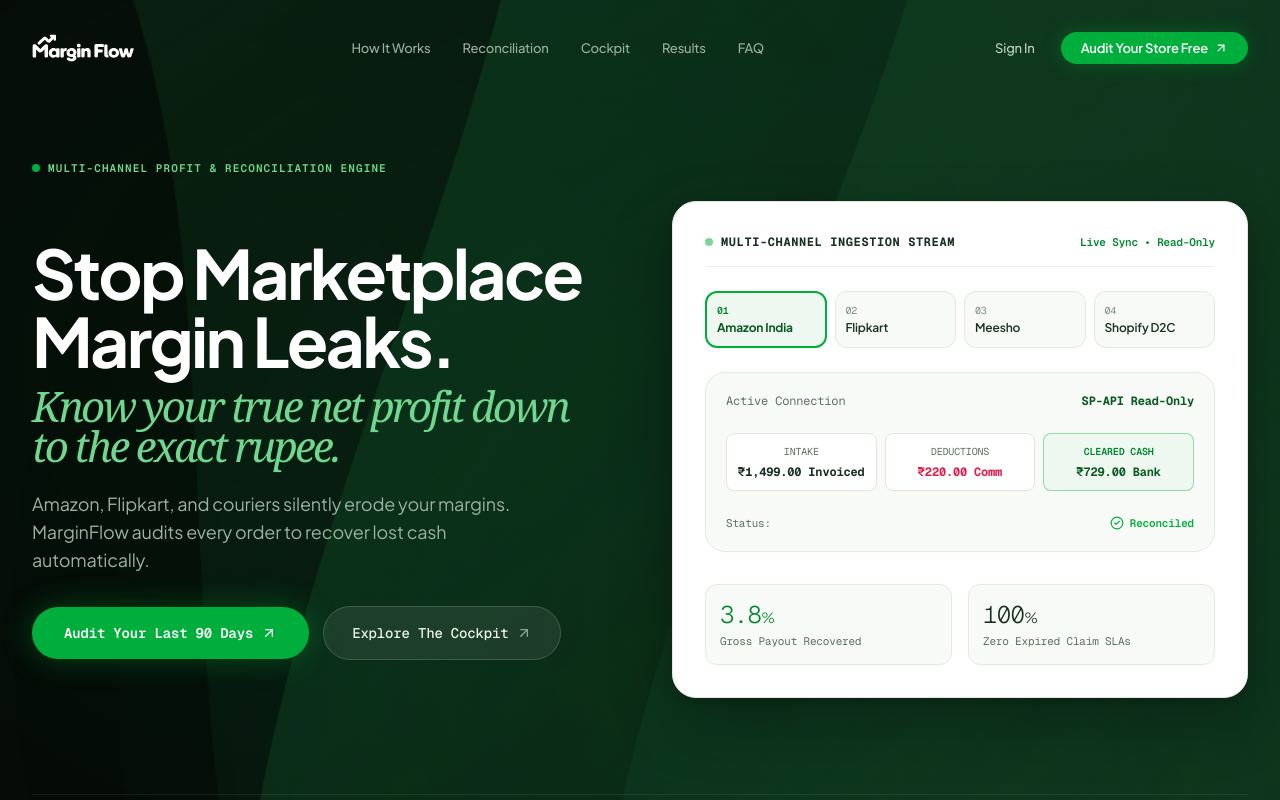
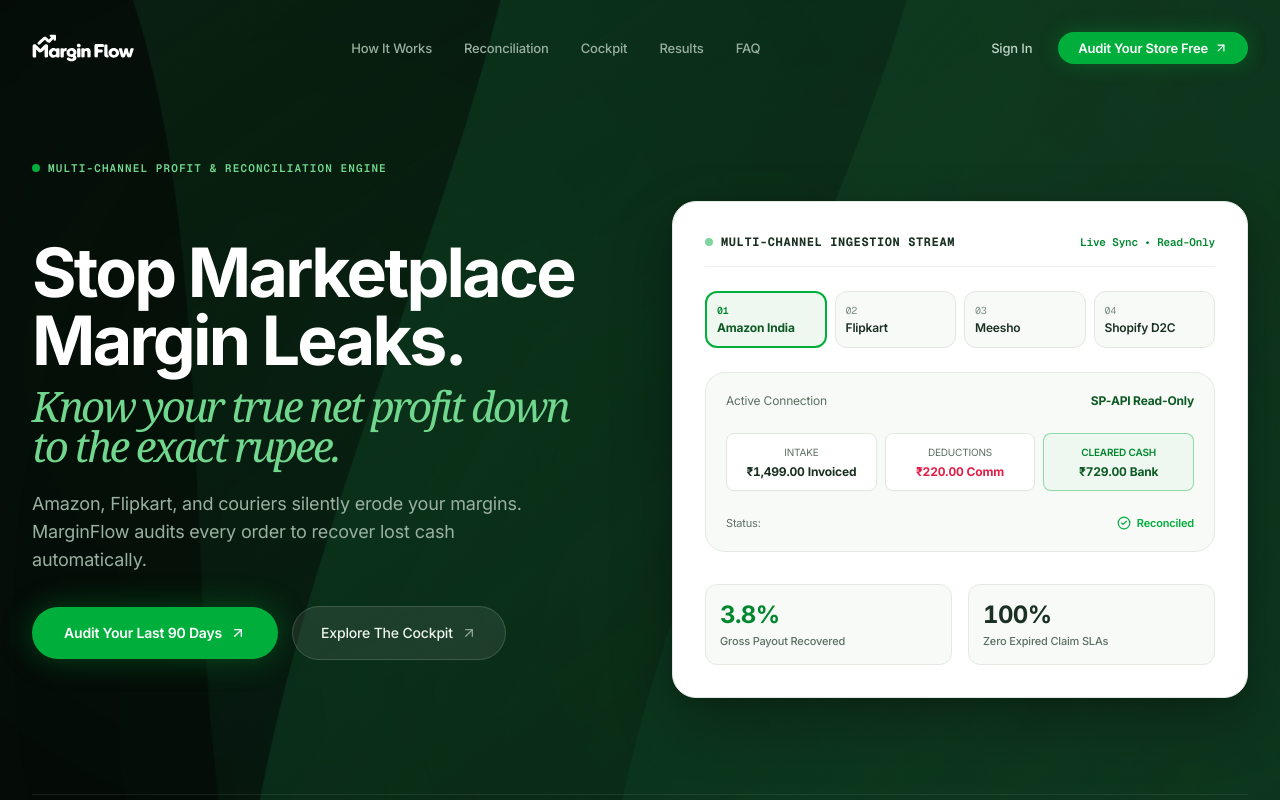
Before and after one commit to Ujjaval0/Margin-Flow, a Next.js app: page / in a window 1280 px wide. Shown: the top 800 px of the page. Built offline with nearby package versions, Linux system fonts and the light colour scheme.

Commit message:
fixing fonts

```diff
--- a/src/app/globals.css
+++ b/src/app/globals.css
@@ -1,12 +1,8 @@
-@import url('https://fonts.googleapis.com/css2?family=Plus+Jakarta+Sans:wght@300;400;500;600;700;800&family=Space+Grotesk:wght@500;600;700&display=swap');
-
 @tailwind base;
 @tailwind components;
 @tailwind utilities;
 
 :root {
-  --font-jakarta: "Plus Jakarta Sans", -apple-system, BlinkMacSystemFont, "SF Pro Display", sans-serif;
-  --font-inter: "Inter", -apple-system, BlinkMacSystemFont, "SF Pro Display", "SF Pro Text", sans-serif;
   --background: #F5F5F7;
   --foreground: #1D1D1F;
   --card: #FFFFFF;
@@ -30,7 +26,7 @@
 body {
   color: #1D1D1F;
   background-color: #F5F5F7;
-  font-family: var(--font-inter);
+  font-family: var(--font-inter), -apple-system, BlinkMacSystemFont, "SF Pro Text", "SF Pro Display", "Segoe UI", Roboto, sans-serif;
   letter-spacing: -0.011em;
   -webkit-font-smoothing: antialiased;
   -moz-osx-font-smoothing: grayscale;
--- a/src/app/layout.tsx
+++ b/src/app/layout.tsx
@@ -1,5 +1,5 @@
 import type { Metadata } from "next";
-import { Inter, Geist_Mono } from "next/font/google";
+import { Inter, Plus_Jakarta_Sans, Geist_Mono } from "next/font/google";
 import "./globals.css";
 import { PlatformProvider } from "@/domain/store";
 
@@ -7,6 +7,12 @@
   subsets: ["latin"],
   display: "swap",
   variable: "--font-inter",
+});
+
+const plusJakarta = Plus_Jakarta_Sans({
+  subsets: ["latin"],
+  display: "swap",
+  variable: "--font-jakarta",
 });
 
 const geistMono = Geist_Mono({
@@ -32,7 +38,7 @@
   children: React.ReactNode;
 }) {
   return (
-    <html lang="en" className={`${inter.variable} ${geistMono.variable} h-full scroll-smooth`}>
+    <html lang="en" className={`${inter.variable} ${plusJakarta.variable} ${geistMono.variable} h-full scroll-smooth`}>
       <body className={`${inter.className} bg-[#F5F5F7] text-[#1D1D1F] min-h-full font-sans antialiased selection:bg-neutral-900 selection:text-white m-0 p-0`}>
         <PlatformProvider>{children}</PlatformProvider>
       </body>
--- a/src/app/page.tsx
+++ b/src/app/page.tsx
@@ -145,7 +145,7 @@
                 <div key={index} className="py-6">
                   <button
                     onClick={() => setActiveFaq(isOpen ? null : index)}
-                    className="w-full text-left flex items-center justify-between gap-4 font-mono font-bold text-base sm:text-lg text-[#193022] hover:text-[#00872e] transition-colors cursor-pointer"
+                    className="w-full text-left flex items-center justify-between gap-4 font-bold text-base sm:text-lg text-[#193022] hover:text-[#00872e] transition-colors cursor-pointer"
                   >
                     <span>{faq.question}</span>
                     <span className="shrink-0 text-[#5c7062]">
@@ -190,14 +190,14 @@
             <button
               onClick={handleGoogleSignIn}
               disabled={isAuthenticating}
-              className="px-8 py-4 rounded-full bg-[#00ae3b] hover:bg-[#008f36] active:scale-95 text-white text-sm font-mono font-semibold transition-all shadow-[0_0_35px_rgba(0,174,59,0.4)] cursor-pointer flex items-center gap-2"
+              className="px-8 py-4 rounded-full bg-[#00ae3b] hover:bg-[#008f36] active:scale-95 text-white text-sm font-semibold transition-all shadow-[0_0_35px_rgba(0,174,59,0.4)] cursor-pointer flex items-center gap-2"
             >
               <span>{isAuthenticating ? "Connecting..." : "Audit Your Store Free"}</span>
               <ArrowUpRight className="w-4 h-4" />
             </button>
           </div>
 
-          <p className="text-xs font-mono text-[#8da494] pt-2">
+          <p className="text-xs text-[#8da494] pt-2">
             Bank-grade encryption • 100% read-only access • No card required
           </p>
         </div>
--- a/src/components/landing/marginflow-hero.tsx
+++ b/src/components/landing/marginflow-hero.tsx
@@ -230,7 +230,7 @@
               <button
                 onClick={onSignIn}
                 disabled={isAuthenticating}
-                className="flex items-center justify-center gap-2 px-8 py-4 rounded-full bg-[#00ae3b] hover:bg-[#008f36] active:scale-95 text-white text-sm font-mono font-semibold transition-all shadow-[0_0_30px_rgba(0,174,59,0.35)] cursor-pointer"
+                className="flex items-center justify-center gap-2 px-8 py-4 rounded-full bg-[#00ae3b] hover:bg-[#008f36] active:scale-95 text-white text-sm font-semibold transition-all shadow-[0_0_30px_rgba(0,174,59,0.35)] cursor-pointer"
               >
                 <span>{isAuthenticating ? "Connecting..." : "Audit Your Last 90 Days"}</span>
                 <ArrowUpRight className="w-4 h-4" />
@@ -238,7 +238,7 @@
 
               <Link
                 href="#workspace"
-                className="flex items-center justify-center gap-2 px-7 py-4 rounded-full bg-white/[0.08] hover:bg-white/[0.14] active:scale-95 border border-white/[0.15] text-[#eef5e9] text-sm font-mono font-medium transition-all"
+                className="flex items-center justify-center gap-2 px-7 py-4 rounded-full bg-white/[0.08] hover:bg-white/[0.14] active:scale-95 border border-white/[0.15] text-[#eef5e9] text-sm font-medium transition-all"
               >
                 <span>Explore The Cockpit</span>
                 <ArrowUpRight className="w-4 h-4 text-[#8da494]" />
@@ -284,7 +284,7 @@
               </div>
 
               {/* Active Channel Telemetry Card */}
-              <div className="p-5 rounded-2xl bg-[#f8faf7] border border-[#e4eae2] space-y-4 font-mono text-xs">
+              <div className="p-5 rounded-2xl bg-[#f8faf7] border border-[#e4eae2] space-y-4 text-xs font-sans">
                 <div className="flex items-center justify-between text-[#5c7062]">
                   <span>Active Connection</span>
                   <span className="text-[#0d5924] font-bold">{CHANNELS[activeChannel].type}</span>
@@ -293,15 +293,15 @@
                 <div className="grid grid-cols-3 gap-2 text-center pt-2">
                   <div className="p-2.5 rounded-lg bg-white border border-[#e2e8e0] shadow-2xs">
                     <span className="block text-[10px] text-[#5c7062] mb-1">INTAKE</span>
-                    <span className="text-xs font-bold text-[#193022]">{CHANNELS[activeChannel].metric}</span>
+                    <span className="text-xs font-bold text-[#193022] tabular-nums">{CHANNELS[activeChannel].metric}</span>
                   </div>
                   <div className="p-2.5 rounded-lg bg-white border border-[#e2e8e0] shadow-2xs">
                     <span className="block text-[10px] text-[#5c7062] mb-1">DEDUCTIONS</span>
-                    <span className="text-xs font-bold text-rose-600">{CHANNELS[activeChannel].fee}</span>
+                    <span className="text-xs font-bold text-rose-600 tabular-nums">{CHANNELS[activeChannel].fee}</span>
                   </div>
                   <div className="p-2.5 rounded-lg bg-[#eef8f0] border border-[#00ae3b]/40 shadow-2xs">
                     <span className="block text-[10px] text-[#00872e] font-semibold mb-1">CLEARED CASH</span>
-                    <span className="text-xs font-bold text-[#0d5924]">{CHANNELS[activeChannel].bank}</span>
+                    <span className="text-xs font-bold text-[#0d5924] tabular-nums">{CHANNELS[activeChannel].bank}</span>
                   </div>
                 </div>
 
@@ -317,18 +317,18 @@
               {/* Bottom Metric Bar */}
               <div className="grid grid-cols-2 gap-4 pt-2">
                 <div className="p-3.5 rounded-xl bg-[#f8faf7] border border-[#e4eae2]">
-                  <strong className="block text-2xl font-mono font-light tracking-tight text-[#00872e]">
-                    3.8<span className="text-sm font-sans">%</span>
+                  <strong className="block text-2xl font-bold tracking-tight text-[#00872e] tabular-nums">
+                    3.8%
                   </strong>
-                  <span className="text-[11px] text-[#5c7062] font-mono mt-0.5 block">
+                  <span className="text-[11px] text-[#5c7062] font-medium mt-0.5 block">
                     Gross Payout Recovered
                   </span>
                 </div>
                 <div className="p-3.5 rounded-xl bg-[#f8faf7] border border-[#e4eae2]">
-                  <strong className="block text-2xl font-mono font-light tracking-tight text-[#193022]">
-                    100<span className="text-sm font-sans">%</span>
+                  <strong className="block text-2xl font-bold tracking-tight text-[#193022] tabular-nums">
+                    100%
                   </strong>
-                  <span className="text-[11px] text-[#5c7062] font-mono mt-0.5 block">
+                  <span className="text-[11px] text-[#5c7062] font-medium mt-0.5 block">
                     Zero Expired Claim SLAs
                   </span>
                 </div>
@@ -340,7 +340,7 @@
         </div>
 
         {/* Scroll Indicator */}
-        <div className="pt-16 sm:pt-20 flex items-center justify-between text-xs font-mono text-[#8da494] border-t border-white/[0.08] mt-16 sm:mt-24">
+        <div className="pt-16 sm:pt-20 flex items-center justify-between text-xs font-medium text-[#8da494] border-t border-white/[0.08] mt-16 sm:mt-24">
           <span>ZERO SPREADSHEET VLOOKUPS. COMPLETE RECONCILIATION.</span>
           <a href="#engine" className="flex items-center gap-1.5 text-[#71d78e] hover:text-white transition-colors">
             <span>Discover how it works</span>
--- a/src/components/modules/dashboard-view.tsx
+++ b/src/components/modules/dashboard-view.tsx
@@ -1910,7 +1910,7 @@
           <div className="flex items-center gap-2">
             <span className="text-[11px] text-[#86868B]">Total Analyzed Profit:</span>
             <span
-              className={`font-semibold tabular-nums font-mono text-xs px-3 py-1 rounded-full border shadow-apple-sm ${
+              className={`font-semibold tabular-nums text-xs px-3 py-1 rounded-full border shadow-apple-sm ${
                 profitability.contributionProfit >= 0
                   ? "bg-emerald-500/10 text-emerald-800 border-emerald-500/20"
                   : "bg-rose-500/10 text-rose-800 border-rose-500/20"
--- a/src/components/modules/orders-view.tsx
+++ b/src/components/modules/orders-view.tsx
@@ -1735,9 +1735,8 @@
                   {selectedOrder.items.map((i) => (
                     <div key={i.id} className="p-3.5 flex items-center justify-between text-xs">
                       <div>
-                        <span className="font-semibold text-[#1D1D1F] block">{i.productName}</span>
-                        <span className="text-[#86868B] text-[11px] tabular-nums font-medium font-mono mt-0.5">
-                          {i.sku} • Qty {i.quantity} (Returned: {i.returnedQuantity})
+                        <span className="text-[#86868B] text-[11px] font-medium mt-0.5 block">
+                          <span className="font-mono text-[10px] bg-black/[0.04] px-1.5 py-0.5 rounded">{i.sku}</span> • <span className="tabular-nums">Qty {i.quantity} (Returned: {i.returnedQuantity})</span>
                         </span>
                       </div>
                       <div className="text-right">
--- a/src/components/modules/returns-view.tsx
+++ b/src/components/modules/returns-view.tsx
@@ -639,7 +639,7 @@
         return (
           <div className="max-w-[240px]">
             <div className="flex items-center gap-1.5">
-              <span className="text-[#1D1D1F] font-semibold font-mono text-xs tracking-tight tabular-nums">
+              <span className="text-[#1D1D1F] font-semibold font-mono text-xs tracking-tight">
                 {r.sku}
               </span>
               <span className="bg-black/[0.04] text-[#6E6E73] text-[10px] font-semibold px-2 py-0.5 rounded-md border border-black/[0.06] tabular-nums">
--- a/tailwind.config.js
+++ b/tailwind.config.js
@@ -6,10 +6,10 @@
   theme: {
     extend: {
       fontFamily: {
-        sans: ["var(--font-jakarta)", "var(--font-inter)", "-apple-system", "BlinkMacSystemFont", "SF Pro Text", "sans-serif"],
-        display: ["var(--font-jakarta)", "-apple-system", "BlinkMacSystemFont", "sans-serif"],
+        sans: ["var(--font-inter)", "var(--font-jakarta)", "-apple-system", "BlinkMacSystemFont", "SF Pro Text", "Segoe UI", "Roboto", "sans-serif"],
+        display: ["var(--font-jakarta)", "var(--font-inter)", "-apple-system", "BlinkMacSystemFont", "sans-serif"],
         mono: ["var(--font-geist-mono)", "SF Mono", "Menlo", "Monaco", "Consolas", "monospace"],
-        tech: ["'Space Grotesk'", "sans-serif"],
+        tech: ["var(--font-inter)", "sans-serif"],
       },
       colors: {
         apple: {
```
Also changed, not shown: src/components/landing/marginflow-compound-metrics.tsx (+11 -12 lines), src/components/landing/marginflow-route-comparison.tsx (+6 -6 lines), src/components/landing/marginflow-workspace-showcase.tsx (+28 -28 lines), 1 other file (tests, documents, lock files or other folders).
